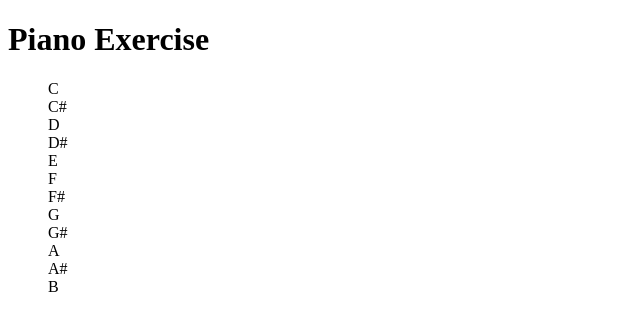
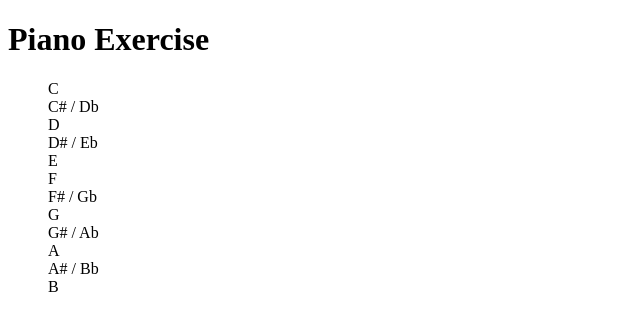
Before and after one commit to markediez/piano-exercises, a website: page public/index.html in a window 1280 px wide. Shown: the whole page, without its empty margins (0-640 px from the left). Drawn offline with Linux system fonts and the light colour scheme.

Commit message:
Add flats to ui

```diff
--- a/public/index.html
+++ b/public/index.html
@@ -10,16 +10,16 @@
       <h1>Piano Exercise</h1>
       <ul id="keyboard">
         <li data-note="C" class="white">C</li>
-        <li data-note="C#" class="black">C#</li>
+        <li data-note="C#" class="black">C# / Db</li>
         <li data-note="D" class="white">D</li>
-        <li data-note="D#" class="black">D#</li>
+        <li data-note="D#" class="black">D# / Eb</li>
         <li data-note="E" class="white">E</li>
         <li data-note="F" class="white">F</li>
-        <li data-note="F#" class="black">F#</li>
+        <li data-note="F#" class="black">F# / Gb</li>
         <li data-note="G" class="white">G</li>
-        <li data-note="G#" class="black">G#</li>
+        <li data-note="G#" class="black">G# / Ab</li>
         <li data-note="A" class="white">A</li>
-        <li data-note="A#" class="black">A#</li>
+        <li data-note="A#" class="black">A# / Bb</li>
         <li data-note="B" class="white">B</li>
       </ul>
       <ul id="midi-data">
```
